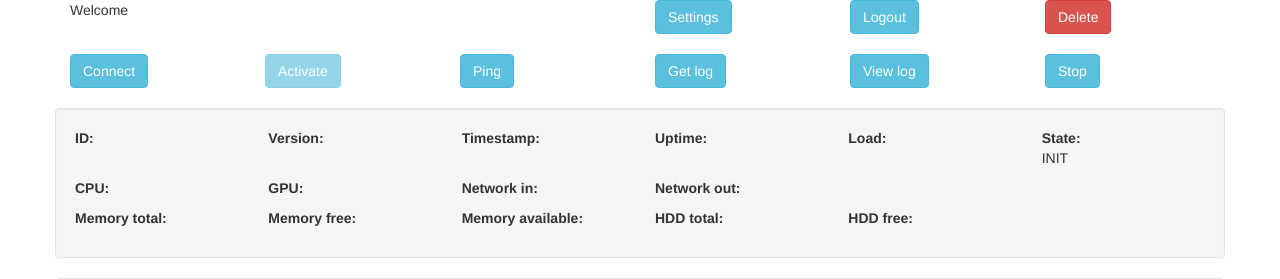
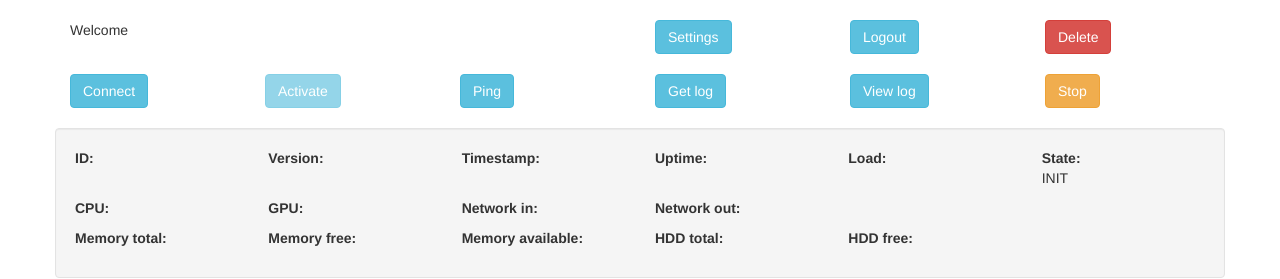
Before and after one commit to berrythinking/iptv_admin, a Python web app: template app/templates/user/dashboard.html in a window 1280 px wide. Shown: the top 279 px of the page. Run offline with Jinja, Linux system fonts and the light colour scheme; the template is opened without the code that fills it, so the values that code supplies are empty; some libraries are stand-ins or nearby versions.

Commit message:
Fix script

```diff
--- a/app/templates/user/dashboard.html
+++ b/app/templates/user/dashboard.html
@@ -9,6 +9,7 @@ Dashboard | {{ config['PUBLIC_CONFIG'].site.title }}
 
 {% block content %}
 <div class="container">
+    </br>
     <div class="row">
         <div class="col-md-6">
             <p>{% trans %}Welcome{% endtrans %} {{ current_user.email }}</p>
@@ -80,9 +81,9 @@ Dashboard | {{ config['PUBLIC_CONFIG'].site.title }}
         <div class="col-md-2">
             <a href="{{ url_for('ServiceView:stop') }}" role="button"
                {% if (service.status== service.status.ACTIVE) %}
-               class="btn btn-info"
+               class="btn btn-warning"
                {% else %}
-               class="btn btn-info disabled"
+               class="btn btn-warning disabled"
                {% endif %}>
                 {% trans %}Stop{% endtrans %}
             </a>
--- a/scripts/test_life.py
+++ b/scripts/test_life.py
@@ -9,7 +9,7 @@ from mongoengine import connect
 sys.path.append(os.path.join(os.path.dirname(__file__), '..'))
 
 from app.stream.stream_entry import make_test_life_stream
-from app.service.service_settings import ServiceSettings
+from app.service.service import ServiceSettings
 
 PROJECT_NAME = 'test_life'
 
```
